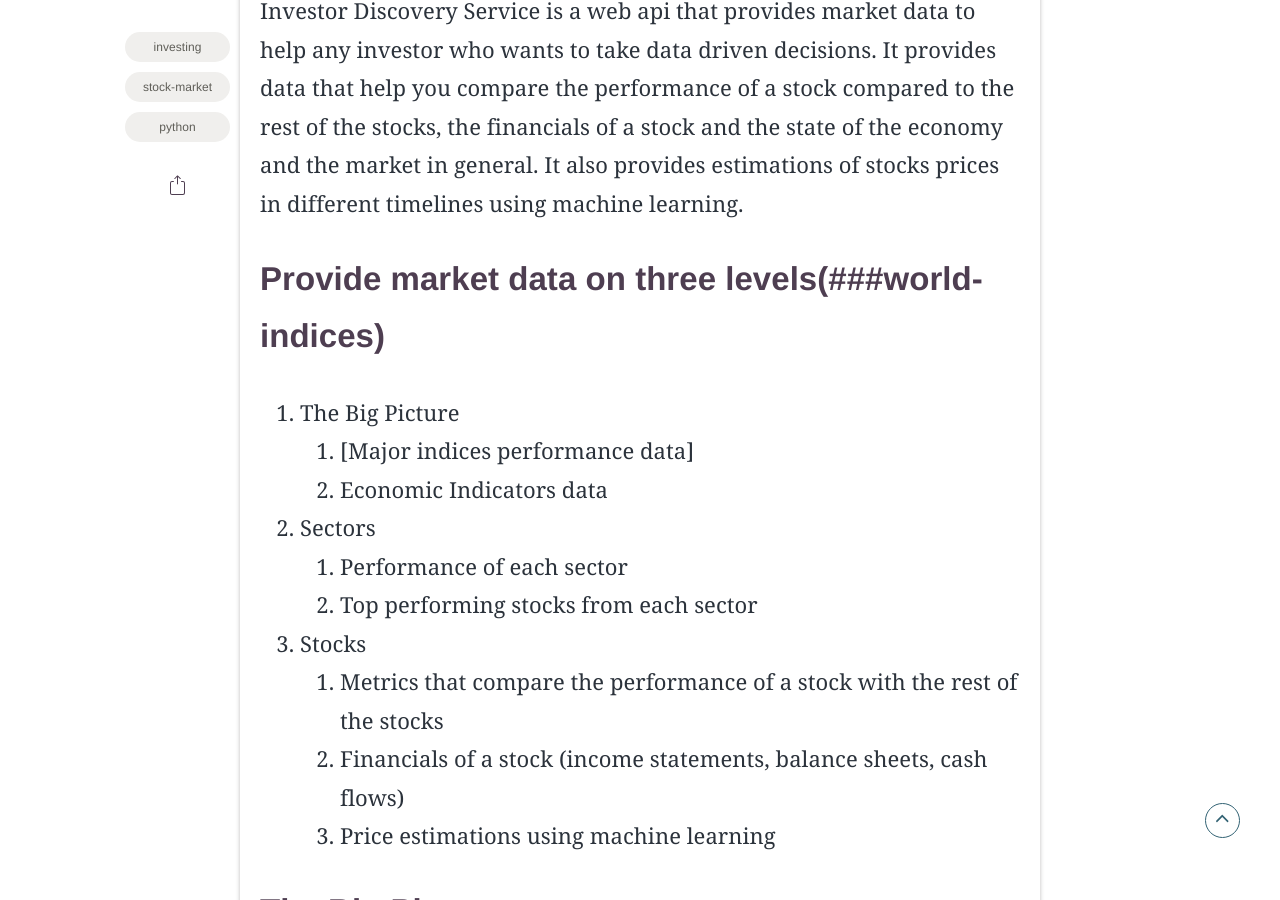
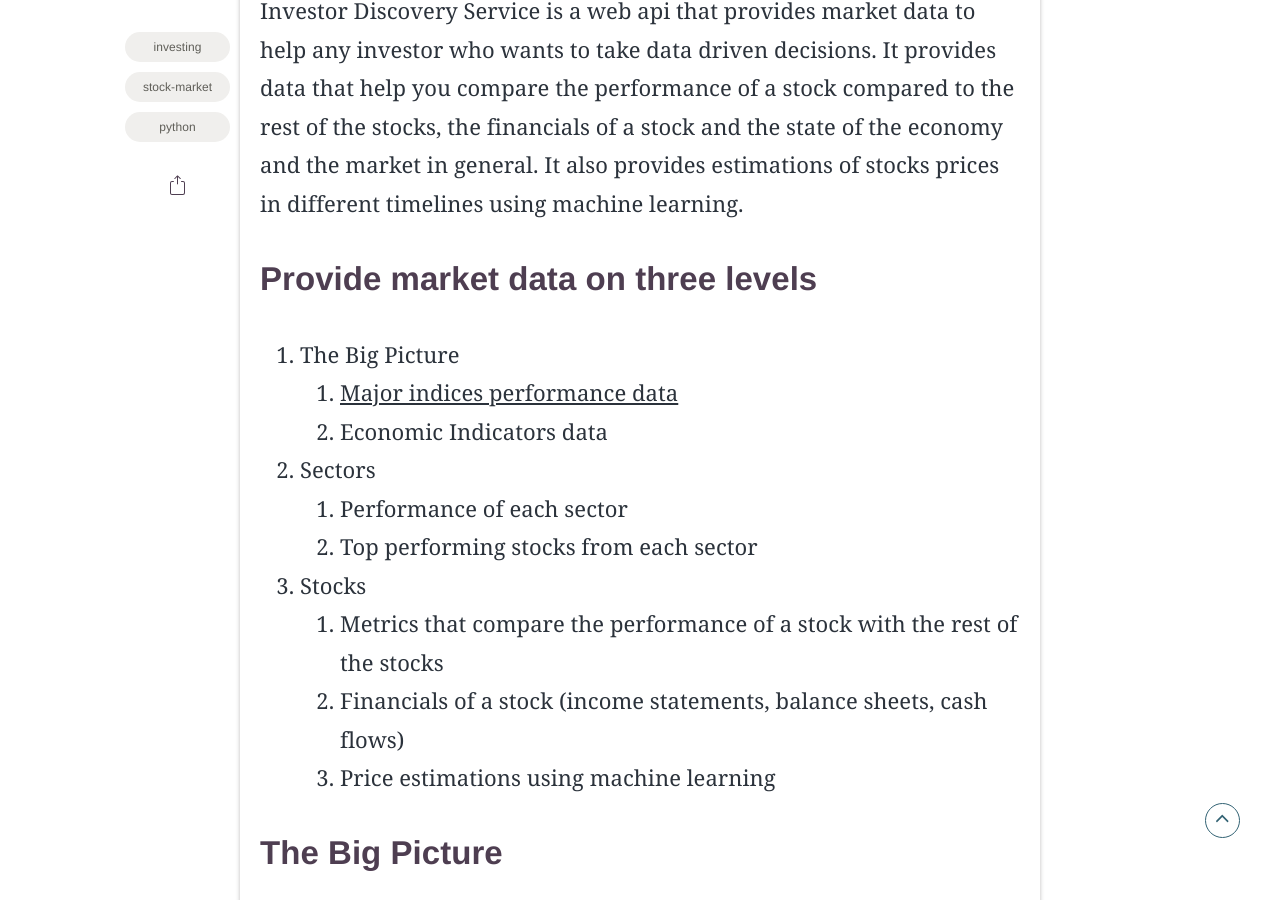
Before and after one commit to OrestisStefanou/OrestisStefanou.github.io, a Jekyll site: the page built from _posts/2022-12-13-Investor-Discovery-Service.md, in a window 1280 px wide and 900 px high, scrolled down 985 px. Built offline with Jekyll 4.4.1, drawn with Linux system fonts in a browser that asks for light colours; some web fonts are replaced; comment, search, counter and statistics services are not loaded.

Commit message:
Investor Discovery post link fix

```diff
--- a/_posts/2022-12-13-Investor-Discovery-Service.md
+++ b/_posts/2022-12-13-Investor-Discovery-Service.md
@@ -12,9 +12,9 @@ description: "A web service that provides market aggregation data"
 
 Investor Discovery Service is a web api that provides market data to help any investor who wants to take data driven decisions. It provides data that help you compare the performance of a stock compared to the rest of the stocks, the financials of a stock and the state of the economy and the market in general. It also provides estimations of stocks prices in different timelines using machine learning.
 
-## Provide market data on three levels(###world-indices)
+## Provide market data on three levels
 1. The Big Picture
-    1. [Major indices performance data]
+    1. [Major indices performance data](###world-indices)
     2. Economic Indicators data
 2. Sectors
     1. Performance of each sector
```
